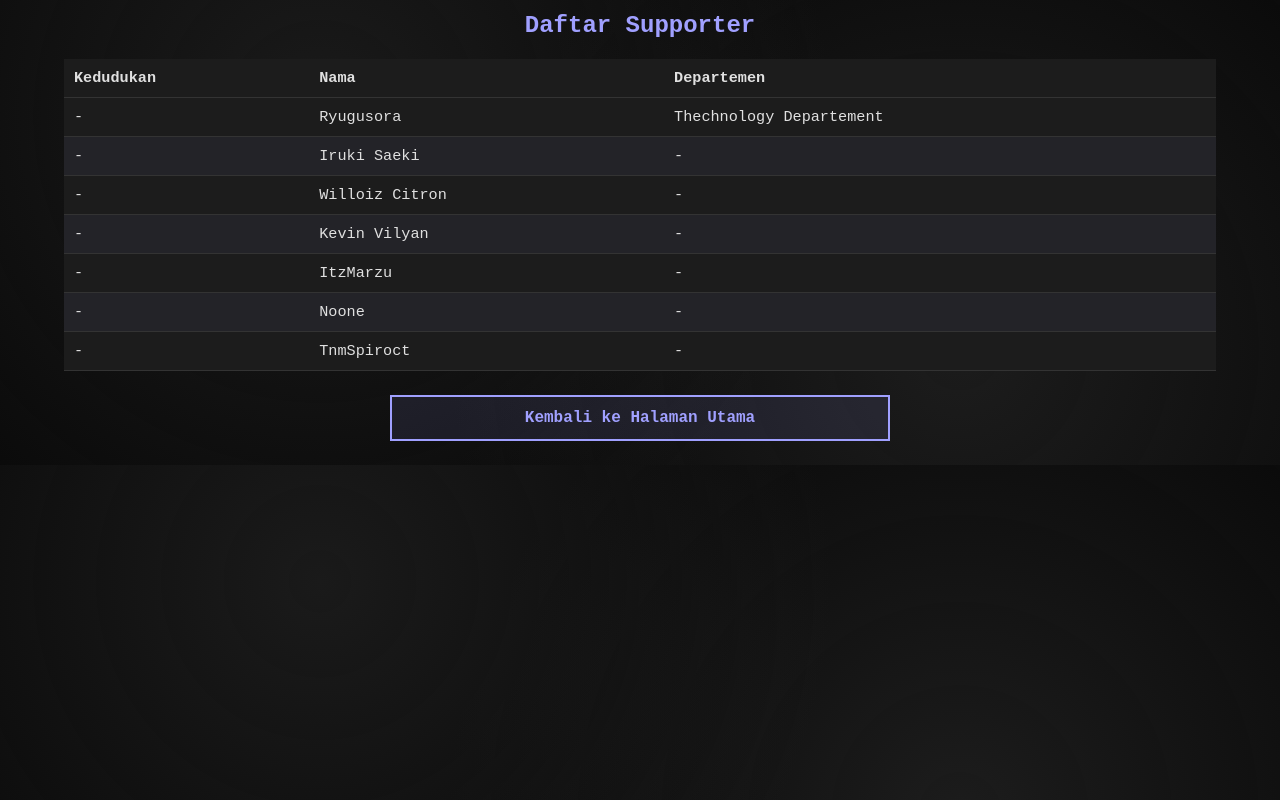
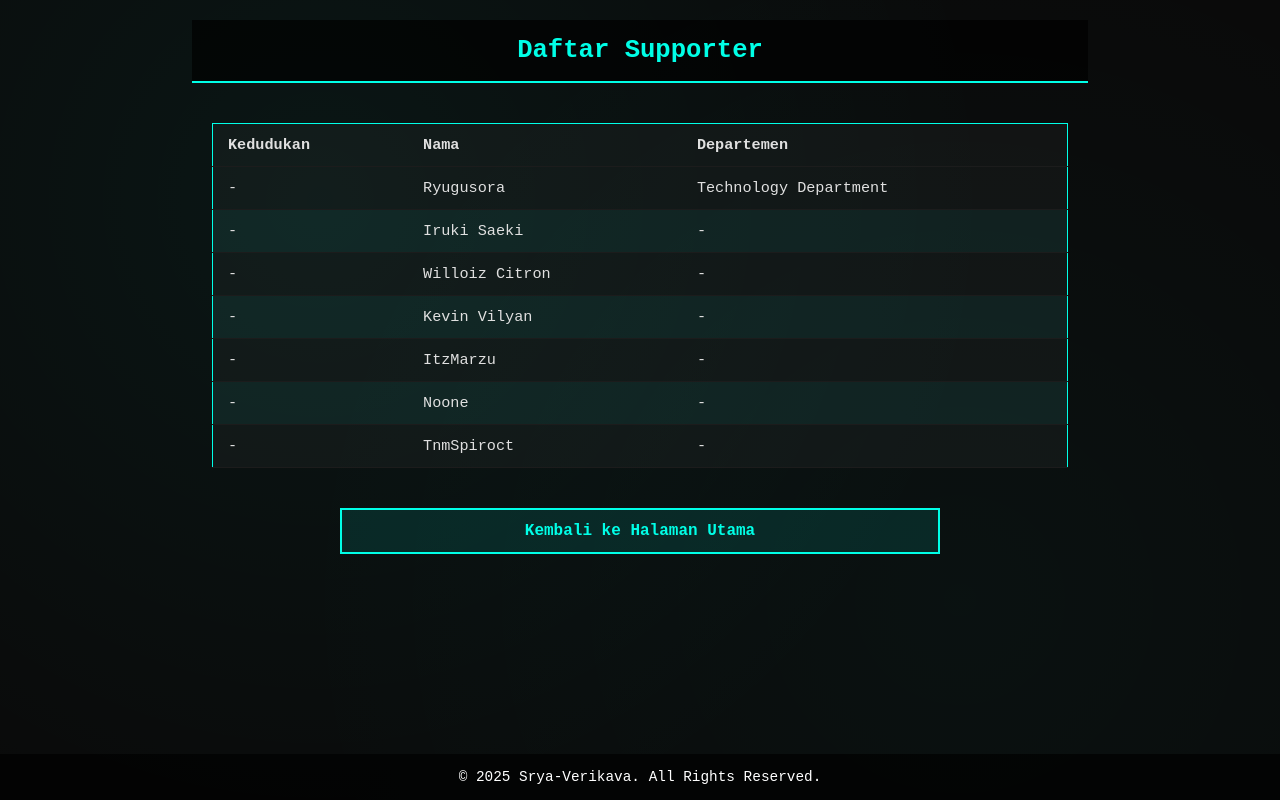
Before and after one commit to sryaarf/sryaarf-sites, a plain HTML site: page navibar/supporter.html in a window 1280 px wide. Drawn offline with Linux system fonts and the light colour scheme.

Commit message:
Update supporter.html

```diff
--- a/navibar/supporter.html
+++ b/navibar/supporter.html
@@ -1,54 +1,80 @@
 <!DOCTYPE html>
 <html lang="id">
 <head>
-  <meta charset="UTF-8">
-  <meta name="viewport" content="width=device-width, initial-scale=1.0">
+  <meta charset="UTF-8" />
+  <meta name="viewport" content="width=device-width, initial-scale=1.0" />
   <title>Daftar Supporter</title>
-  <link href="https://fonts.googleapis.com/css2?family=Lexend+Deca&display=swap" rel="stylesheet">
   <style>
+    * {
+      margin: 0;
+      padding: 0;
+      box-sizing: border-box;
+    }
+
     body {
       background-color: #0a0a0a;
       color: #e0e0e0;
       font-family: 'Courier New', monospace;
-      margin: 0;
-      padding: 0;
       text-align: center;
+      min-height: 100vh;
+      display: flex;
+      flex-direction: column;
       background-image:
-        radial-gradient(circle at 25% 25%, rgba(30, 30, 30, 0.8) 0%, transparent 50%),
-        radial-gradient(circle at 75% 75%, rgba(40, 40, 40, 0.6) 0%, transparent 50%);
+        radial-gradient(circle at 25% 25%, rgba(0, 255, 231, 0.05), transparent 60%),
+        radial-gradient(circle at 75% 75%, rgba(0, 255, 231, 0.03), transparent 60%);
+    }
+
+    header {
+      background-color: rgba(0, 0, 0, 0.7);
+      padding: 16px;
+      font-size: 1.6rem;
+      color: #00ffe7;
+      font-weight: bold;
+      width: 70%;
+      margin: auto;
+      margin-top: 20px;
+      border-bottom: 2px solid #00ffe7;
+    }
+
+    main {
+      flex: 1;
+      padding: 20px;
+      width: 70%;
+      margin: auto;
     }
 
     h2, h3, h4, strong {
-      color: #a0a0ff;
-      margin: 0.5em 0;
+      color: #00ffe7;
+      margin: 1.5em 0 0.5em;
     }
 
     table {
-      width: 90%;
-      margin: 20px auto;
+      width: 100%;
+      margin: 20px auto 40px;
       border-collapse: collapse;
-      background-color: #1c1c1c;
+      background-color: rgba(255, 255, 255, 0.03);
+      border: 1px solid #00ffe7;
     }
 
     th, td {
-      padding: 10px;
+      padding: 12px 15px;
       text-align: left;
       font-size: 0.95em;
-      border-bottom: 1px solid #333;
+      border-bottom: 1px solid #1c1c1c;
     }
 
     tr:nth-child(even) {
-      background-color: rgba(160, 160, 255, 0.05);
+      background-color: rgba(0, 255, 231, 0.05);
     }
 
     tr:hover {
-      background-color: rgba(160, 160, 255, 0.2);
+      background-color: rgba(0, 255, 231, 0.1);
     }
 
     button {
-      background-color: rgba(160, 160, 255, 0.1);
-      color: #a0a0ff;
-      border: 2px solid #a0a0ff;
+      background-color: rgba(0, 255, 231, 0.1);
+      color: #00ffe7;
+      border: 2px solid #00ffe7;
       padding: 12px 20px;
       margin: 24px auto;
       cursor: pointer;
@@ -56,25 +82,34 @@
       font-family: 'Courier New', monospace;
       font-weight: bold;
       display: block;
-      width: 500px;
+      width: 70%;
       text-align: center;
       transition: all 0.3s ease;
     }
 
     button:hover {
-      background-color: rgba(160, 160, 255, 0.2);
-      border-color: #8f8fff;
+      background-color: rgba(0, 255, 231, 0.2);
+      border-color: #00ffe7;
       transform: translateY(-3px);
     }
 
     a {
-      color: #a0a0ff;
+      color: #00ffe7;
       text-decoration: none;
+    }
+
+    footer {
+      background: rgba(0, 0, 0, 0.7);
+      text-align: center;
+      padding: 15px;
+      color: white;
+      font-size: 0.9rem;
     }
   </style>
 </head>
 <body>
-  <h2>Daftar Supporter</h2>
+  <header>Daftar Supporter</header>
+  <main>
     <table>
       <thead>
         <tr>
@@ -84,7 +119,7 @@
         </tr>
       </thead>
       <tbody>
-      <tr><td>-</td><td>Ryugusora</td><td>Thechnology Departement</td></tr>
+        <tr><td>-</td><td>Ryugusora</td><td>Technology Department</td></tr>
         <tr><td>-</td><td>Iruki Saeki</td><td>-</td></tr>
         <tr><td>-</td><td>Willoiz Citron</td><td>-</td></tr>
         <tr><td>-</td><td>Kevin Vilyan</td><td>-</td></tr>
@@ -94,8 +129,13 @@
       </tbody>
     </table>
 
-  <a href="https://sryaarf.github.io/sryaa-verikava/">
+    <a href="/sryaarf-sites/">
       <button>Kembali ke Halaman Utama</button>
     </a>
+  </main>
+
+  <footer>
+    &copy; 2025 Srya-Verikava. All Rights Reserved.
+  </footer>
 </body>
 </html>
```
Lines whose indentation alone changed are shown as unchanged.
